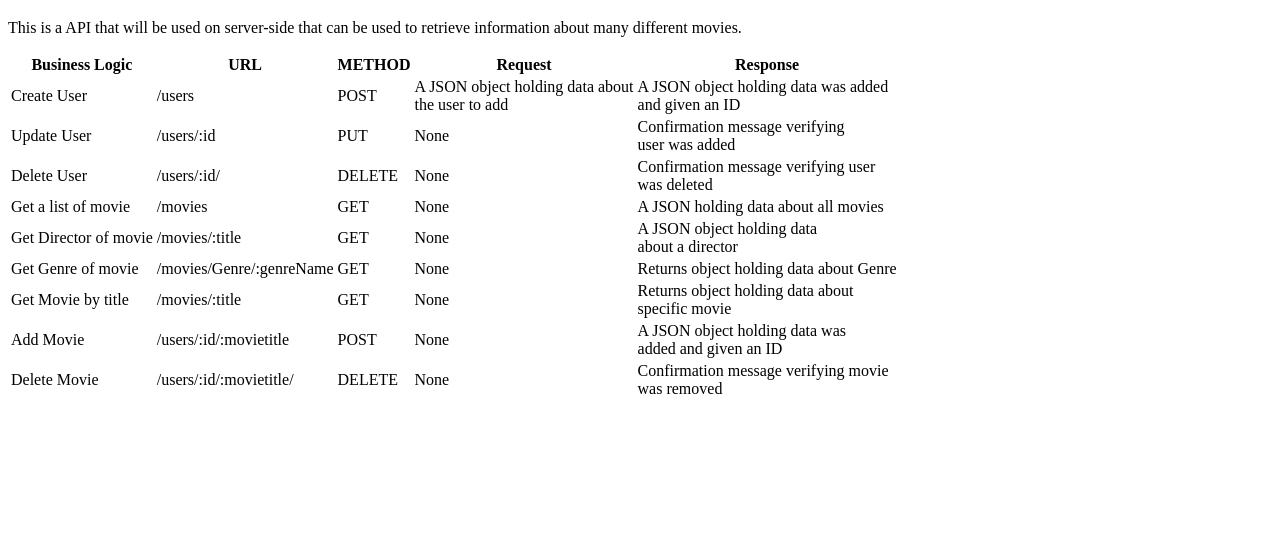
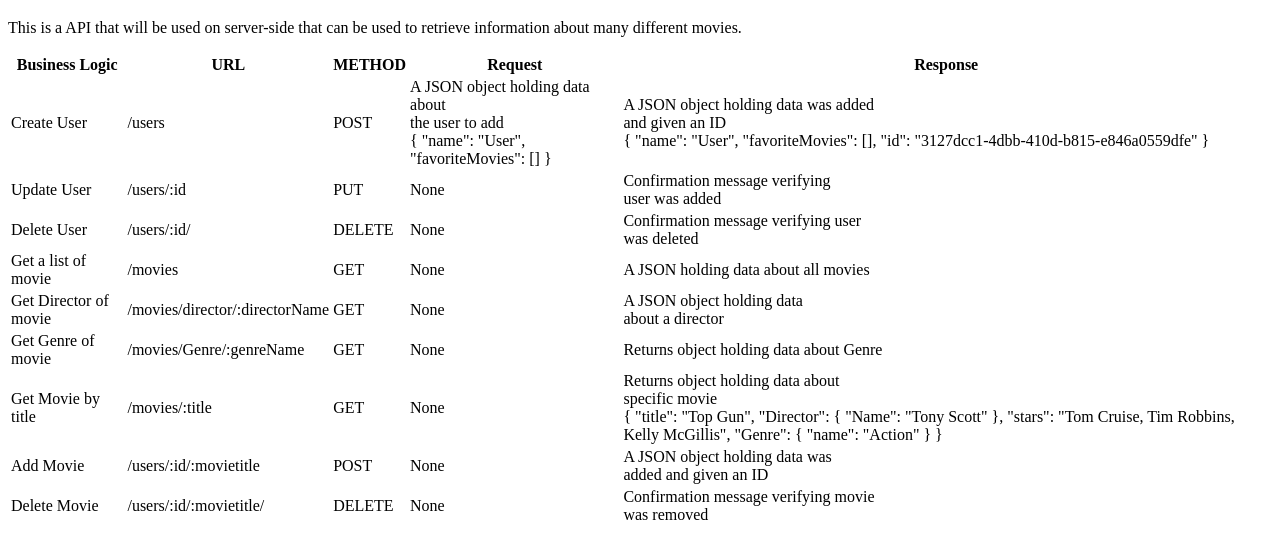
Before and after one commit to Madison-Cox/movie-api, a website: page movie_api/public/documentation.html in a window 1280 px wide. Shown: the part 61-620 px from the top of the page. Drawn offline with Linux system fonts and the light colour scheme.

Commit message:
Update documentation.html

```diff
--- a/movie_api/public/documentation.html
+++ b/movie_api/public/documentation.html
@@ -22,8 +22,15 @@
                 <td>Create User</td>
                 <td>/users</td>
                 <td>POST</td>
-                <td>A JSON object holding data about<br> the user to add</td>
-                <td>A JSON object holding data was added <br>and given an ID</td>
+                <td>A JSON object holding data about<br> the user to add<br>{
+    "name": "User",
+    "favoriteMovies": []
+}</td>
+                <td>A JSON object holding data was added <br>and given an ID<br>{
+    "name": "User",
+    "favoriteMovies": [],
+    "id": "3127dcc1-4dbb-410d-b815-e846a0559dfe"
+}</td>
             </tr>
             <tr>
             <td>Update User</td>
@@ -48,7 +55,7 @@
             </tr>
             <tr>
                 <td>Get Director of movie</td>
-                <td>/movies/:title</td>
+                <td>/movies/director/:directorName</td>
                     <td>GET</td>
                     <td>None</td>
                     <td>A JSON object holding data<br> about a director</td>
@@ -65,7 +72,16 @@
                 <td>/movies/:title</td>
                     <td>GET</td>
                     <td>None</td>
-                    <td>Returns object holding data about<br> specific movie</td>
+                    <td>Returns object holding data about<br> specific movie<br>{
+    "title": "Top Gun",
+    "Director": {
+        "Name": "Tony Scott"
+    },
+    "stars": "Tom Cruise, Tim Robbins, Kelly McGillis",
+    "Genre": {
+        "name": "Action"
+    }
+}</td>
             </tr>
             <tr>
                 <td>Add Movie</td>
```
